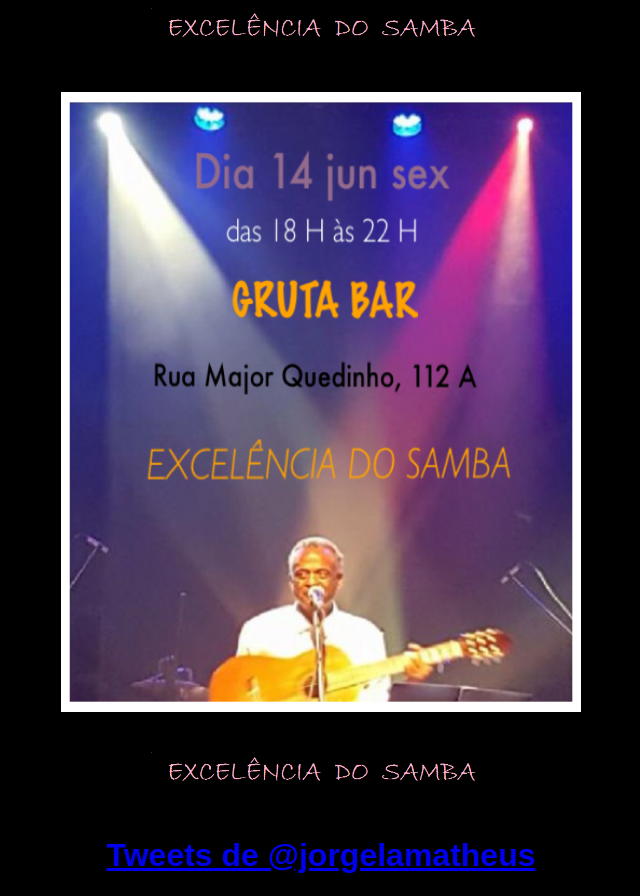
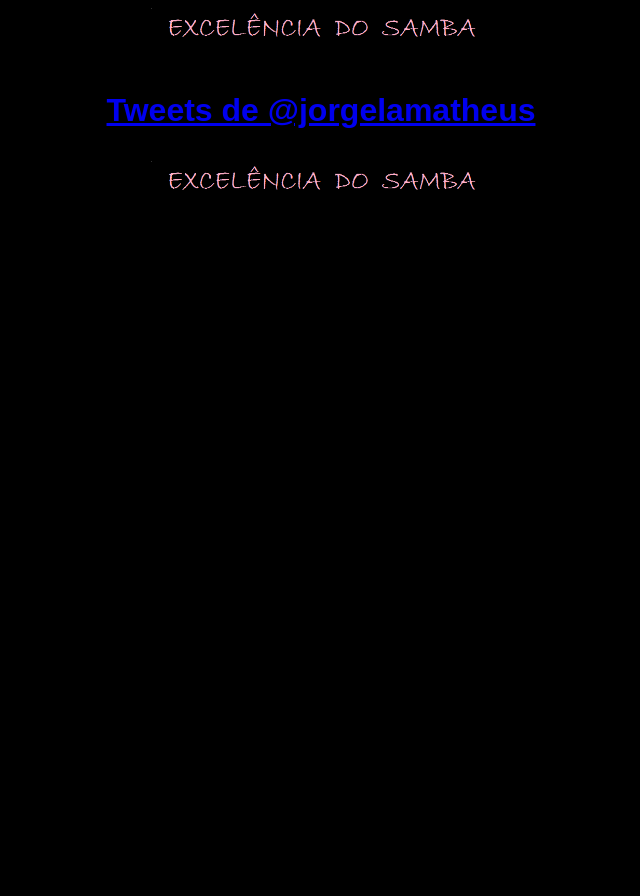
Before and after one commit to jorgelamatheus/sambras, a plain HTML site: page index.html in a window 1280 px wide. Shown: the whole page, without its empty margins (319-959 px from the left). After the commit the page ends 800 px from the top, so only its background shows below. Drawn offline with Linux system fonts and the light colour scheme.

Commit message:
home page

```diff
--- a/index.html
+++ b/index.html
@@ -27,7 +27,9 @@
 
 
  <a href="samba003.html">
-   <img src="agrutabar01.JPG" width="520" height="620">
+  <a class="twitter-timeline" href="https://twitter.com/jorgelamatheus" data-widget-id="351904770681892864">Tweets de @jorgelamatheus</a>
+<script>!function(d,s,id){var js,fjs=d.getElementsByTagName(s)[0],p=/^http:/.test(d.location)?'http':'https';if(!d.getElementById(id)){js=d.createElement(s);js.id=id;js.src=p+"://platform.twitter.com/widgets.js";
+fjs.parentNode.insertBefore(js,fjs);}}(document,"script","twitter-wjs");</script><br>
  </a>
 <p>
 
@@ -41,9 +43,7 @@
 </a>  </center>
 
   <br>
-  <a class="twitter-timeline" href="https://twitter.com/jorgelamatheus" data-widget-id="351904770681892864">Tweets de @jorgelamatheus</a>
-<script>!function(d,s,id){var js,fjs=d.getElementsByTagName(s)[0],p=/^http:/.test(d.location)?'http':'https';if(!d.getElementById(id)){js=d.createElement(s);js.id=id;js.src=p+"://platform.twitter.com/widgets.js";
-fjs.parentNode.insertBefore(js,fjs);}}(document,"script","twitter-wjs");</script><br>
+
 
 </body>
 </html>
```
